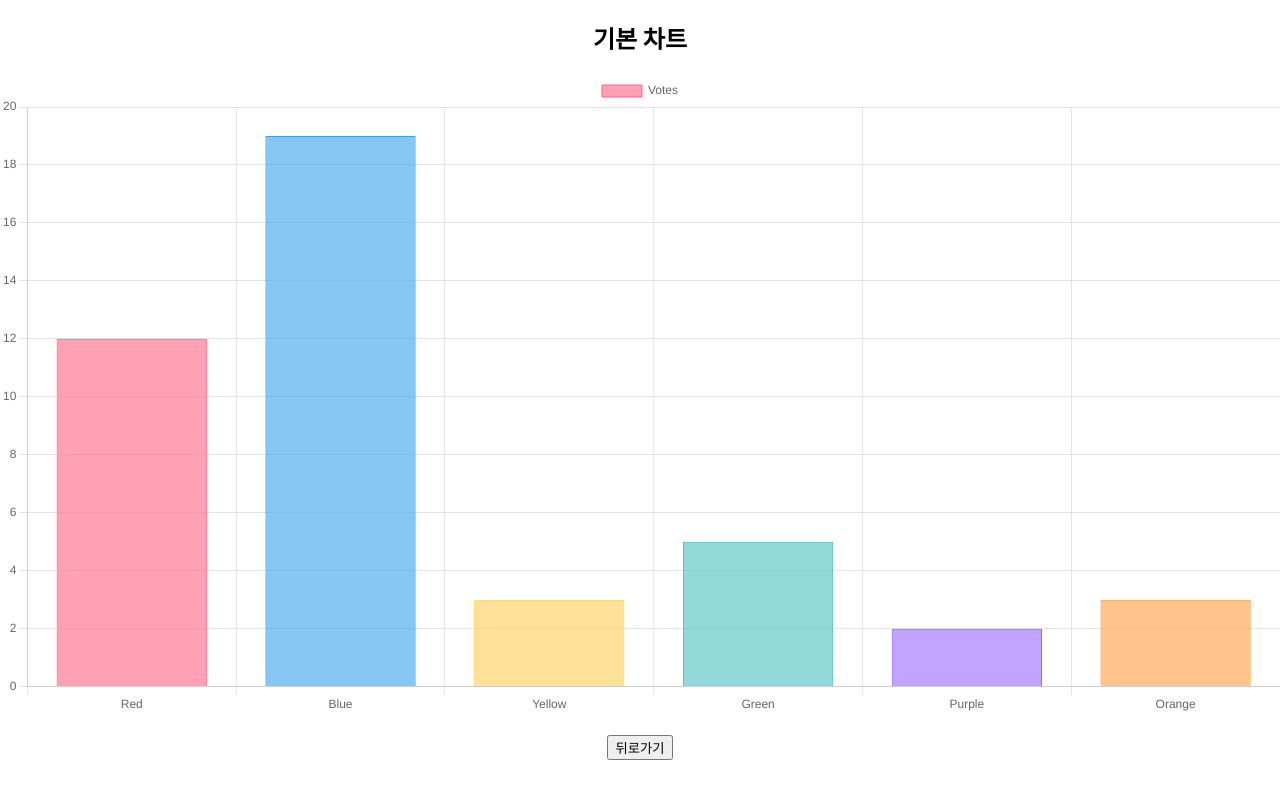
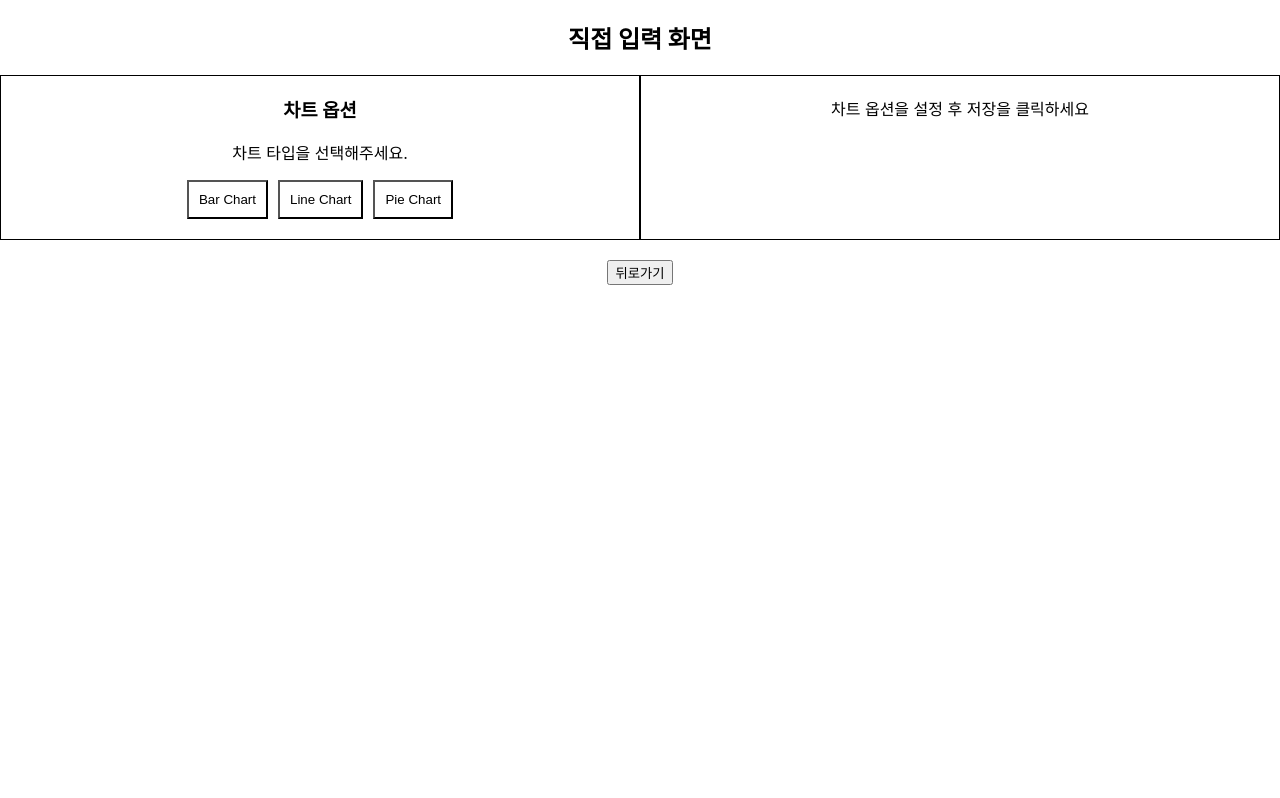
Before and after one commit to de0k/chart_generator, a React (Create React App) app in the folder chart_gen/: page / in a window 1280 px wide. Both pictures are taken after a click on the button "직접 입력". Built offline with nearby package versions, Linux system fonts and the light colour scheme.

Commit message:
241210 진행중

```diff
--- a/chart_gen/src/App.css
+++ b/chart_gen/src/App.css
@@ -1,5 +1,7 @@
 .App {
   text-align: center;
+  max-width: 1400px;
+  margin: 0 auto;
 }
 
 .App-logo {
@@ -36,3 +38,7 @@
     transform: rotate(360deg);
   }
 }
+
+
+.chart_wrap {display: flex;}
+.chart_wrap > * {border: 1px solid #000;flex:1;}
--- a/chart_gen/src/DirectInput.js
+++ b/chart_gen/src/DirectInput.js
@@ -1,11 +1,24 @@
-import React from 'react';
-import { Chart as ChartJS, CategoryScale, LinearScale, BarElement, Title, Tooltip, Legend } from 'chart.js';
-import { Bar } from 'react-chartjs-2';
+import React, { useState } from 'react';
+import { Bar, Line, Pie } from 'react-chartjs-2';
+import { Chart as ChartJS, CategoryScale, LinearScale, BarElement, Title, Tooltip, Legend, ArcElement, PointElement, LineElement } from 'chart.js';
 
-// Chart.js에서 필요한 구성 요소 등록
-ChartJS.register(CategoryScale, LinearScale, BarElement, Title, Tooltip, Legend);
+// Chart.js 구성 요소 등록
+ChartJS.register(
+    CategoryScale,
+    LinearScale,
+    BarElement,
+    Title,
+    Tooltip,
+    Legend,
+    ArcElement,
+    PointElement,
+    LineElement
+);
 
 function DirectInput({ onBack }) {
+    const [activeChart, setActiveChart] = useState(''); // 선택된 차트 타입
+
+    // 차트 데이터
     const chartData = {
         labels: ['Red', 'Blue', 'Yellow', 'Green', 'Purple', 'Orange'],
         datasets: [
@@ -33,20 +46,70 @@ function DirectInput({ onBack }) {
         ],
     };
 
-    const options = {
-        responsive: true,
-        plugins: {
-            legend: {
-                display: true,
-                position: 'top',
-            },
-        },
+    // 차트 타입별 렌더링 함수
+    const renderChart = () => {
+        switch (activeChart) {
+            case 'Bar':
+                return <Bar data={chartData} options={{ responsive: true }} />;
+            case 'Line':
+                return <Line data={chartData} options={{ responsive: true }} />;
+            case 'Pie':
+                return <Pie data={chartData} options={{ responsive: true }} />;
+            default:
+                return <p>차트 옵션을 설정 후 저장을 클릭하세요</p>;
+        }
     };
 
     return (
         <div>
-            <h2>기본 차트</h2>
-            <Bar data={chartData} options={options} />
+            <h2>직접 입력 화면</h2>
+            <div className="chart_wrap">
+                <div className="input_wrap">
+                    <h3>차트 옵션</h3>
+                    <div className='select_type'>
+                        <p>차트 타입을 선택해주세요.</p>
+
+                        {/* 차트 타입 버튼 */}
+                        <div style={{ marginBottom: '20px' }}>
+                            <button
+                                style={{
+                                    marginRight: '10px',
+                                    padding: '10px',
+                                    backgroundColor: activeChart === 'Bar' ? 'lightblue' : 'white',
+                                }}
+                                onClick={() => setActiveChart('Bar')}
+                            >
+                                Bar Chart
+                            </button>
+                            <button
+                                style={{
+                                    marginRight: '10px',
+                                    padding: '10px',
+                                    backgroundColor: activeChart === 'Line' ? 'lightblue' : 'white',
+                                }}
+                                onClick={() => setActiveChart('Line')}
+                            >
+                                Line Chart
+                            </button>
+                            <button
+                                style={{
+                                    padding: '10px',
+                                    backgroundColor: activeChart === 'Pie' ? 'lightblue' : 'white',
+                                }}
+                                onClick={() => setActiveChart('Pie')}
+                            >
+                                Pie Chart
+                            </button>
+                        </div>
+                    </div>
+                </div>
+                <div className="result_wrap">
+                    {/* 선택된 차트 렌더링 */}
+                    <div style={{ marginTop: '20px' }}>{renderChart()}</div>
+                </div>
+            </div>
+
+            {/* 뒤로가기 버튼 */}
             <button onClick={onBack} style={{ marginTop: '20px' }}>
                 뒤로가기
             </button>
```
